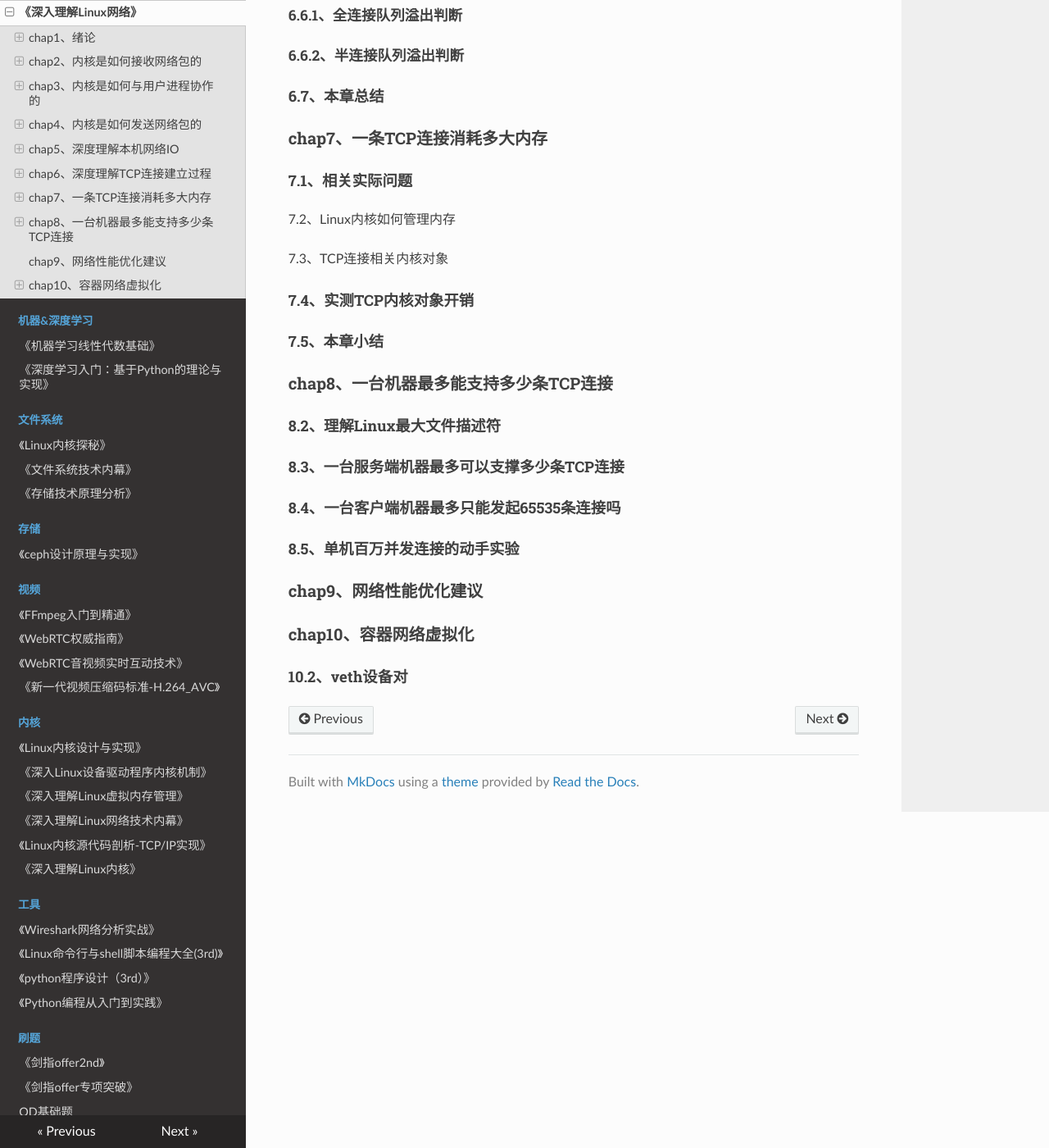
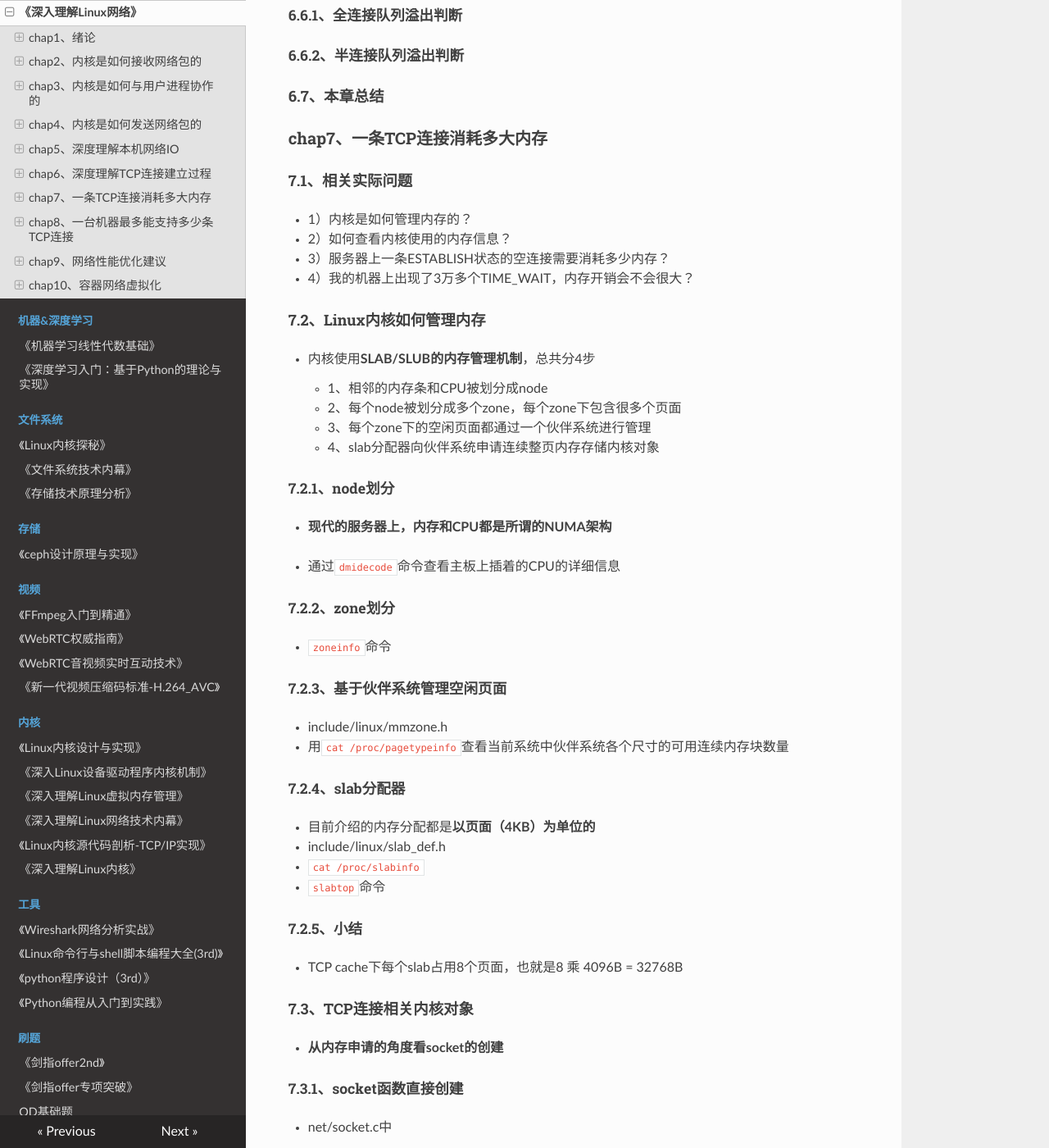
Before and after one commit to wolflion/booknotes, an MkDocs documentation site: the page built from docs/10network/深入理解Linux网络.md, in a window 1280 px wide and 1400 px high, scrolled down 15965 px. Shown: the whole window at 82% size. Built offline with MkDocs 1.6.1, drawn with Linux system fonts in a browser that asks for light colours; nearby versions of some CDN libraries; some of the changed text lies outside the part shown.

Commit message:
Update 深入理解Linux网络.md

```diff
--- a/docs/10network/深入理解Linux网络.md
+++ b/docs/10network/深入理解Linux网络.md
@@ -586,26 +586,185 @@
 
 #### 7.1、相关实际问题
 
-7.2、Linux内核如何管理内存
++ 1）内核是如何管理内存的？
++ 2）如何查看内核使用的内存信息？
++ 3）服务器上一条ESTABLISH状态的空连接需要消耗多少内存？
++ 4）我的机器上出现了3万多个TIME_WAIT，内存开销会不会很大？
 
-7.3、TCP连接相关内核对象
+#### 7.2、Linux内核如何管理内存
+
++ 内核使用**SLAB/SLUB的内存管理机制**，总共分4步
+  + 1、相邻的内存条和CPU被划分成node
+  + 2、每个node被划分成多个zone，每个zone下包含很多个页面
+  + 3、每个zone下的空闲页面都通过一个伙伴系统进行管理
+  + 4、slab分配器向伙伴系统申请连续整页内存存储内核对象
+
+##### 7.2.1、node划分
+
++ **现代的服务器上，内存和CPU都是所谓的NUMA架构**
+
++ 通过`dmidecode`命令查看主板上插着的CPU的详细信息
+
+##### 7.2.2、zone划分
+
++ `zoneinfo`命令
+
+##### 7.2.3、基于伙伴系统管理空闲页面
+
++ include/linux/mmzone.h
++ 用`cat /proc/pagetypeinfo`查看当前系统中伙伴系统各个尺寸的可用连续内存块数量
+
+##### 7.2.4、slab分配器
+
++ 目前介绍的内存分配都是**以页面（4KB）为单位的**
++ include/linux/slab_def.h
++ `cat /proc/slabinfo`
++ `slabtop`命令
+
+##### 7.2.5、小结
+
++ TCP cache下每个slab占用8个页面，也就是8 乘 4096B = 32768B
+
+#### 7.3、TCP连接相关内核对象
+
++ **从内存申请的角度看socket的创建**
+
+##### 7.3.1、socket函数直接创建
+
++ net/socket.c中
+
+###### TCP对象申请（struct tcp_sock）
+
++ net/ipv4/af_inet.c
++ net/ipv4/tcp_ipv4.c
+
+###### file对象申请（struct file）
+
++ fs/file_table.c
+
+###### 小结
+
++ 图7.14，socket内核对象
+
+##### 7.3.2、服务端socket创建
+
++ **通过accept函数在接收连接请求时完成相关内核对象的创建**
 
 #### 7.4、实测TCP内核对象开销
+
+##### 7.4.1、实验准备
+
+##### 7.4.2、实验开始
+
+##### 7.4.3、观察ESTABLISH状态开销
+
+##### 7.4.4、观察非ESTABLISH状态开销
+
+###### FIN_WAIT2
+
+###### TIME_WAIT
+
+##### 7.4.5、收发缓存区简单测试
+
+###### 服务端不接收
+
+###### 服务端接收
+
+##### 7.4.6、实验结果小结
+
++ **我们大概知道了一条ESTABLISH状态的空连接消耗的内存大约是3KB多一点点**
 
 #### 7.5、本章小结
 
 ### chap8、一台机器最多能支持多少条TCP连接
 
+#### 8.1、相关实际问题
+
++ 1）、"Too many open files"报错是怎么回事，该如何解决？
++ 2）、一台服务端机器最大究竟能支持多少条连接？
++ 3）、一台客户端机器最大能发起多少条网络连接？
++ 4）、做一个长连接推送产品，支持1亿用户需要多少台机器？
+
 #### 8.2、理解Linux最大文件描述符
+
+##### 8.2.3、寻找系统级限制fs.file-max
+
+##### 8.2.4、小结
 
 #### 8.3、一台服务端机器最多可以支撑多少条TCP连接
 
 #### 8.4、一台客户端机器最多只能发起65535条连接吗
 
+##### 8.4.3、端口复用增加连接数
+
+##### 8.4.4、小结
+
 #### 8.5、单机百万并发连接的动手实验
+
+##### 8.5.2、方案二、单IP客户端机器发起百万连接
+
+###### 客户端机器准备
+
++ 调整可用端口范围
+
+##### 8.5.3、最后多谈一点
+
+#### 8.6、本章小结
 
 ### chap9、网络性能优化建议
 
+#### 9.1、网络请求优化
+
+##### 建议1、尽量减少不必要的网络IO
+
+##### 建议2、尽量合并网络请求
+
+建议3、
+
+建议4、
+
+#### 9.2、接收过程优化
+
+建议1、调整网卡RingBuffer大小
+
+建议2、多队列网卡RSS调优
+
+建议3、硬中断合并
+
+建议4、软中断budget调整
+
+#### 9.3、发送过程优化
+
+建议1、控制数据包大小
+
+##### 建议2、减少内存拷贝
+
+##### 建议5、使用eBPF绕开协议栈的本机网络IO
+
+#### 9.4、内核与进程协作优化
+
+##### 建议1、尽量少用recvfrom等进程阻塞的方式
+
+##### 建议2、使用成熟的网络库
+
+##### 建议3、使用Kernel-ByPass新技术
+
+#### 9.5、握手挥手过程优化
+
+建议1、
+
+##### 建议8、TIME_WAIT的优化
+
 ### chap10、容器网络虚拟化
 
+10.1、相关实际问题
+
 #### 10.2、veth设备对
+
+10.3、网络命名空间
+
+10.4、虚拟交换机Bridge
+
+#### 10.5、外部网络通信
+
+10.6、本章总结
```
